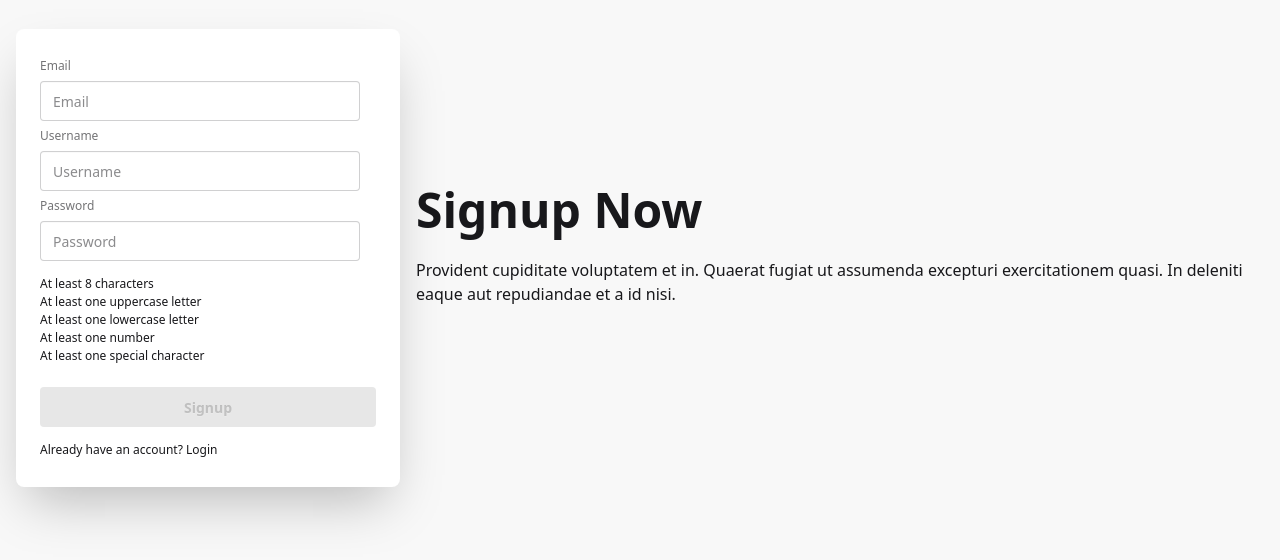
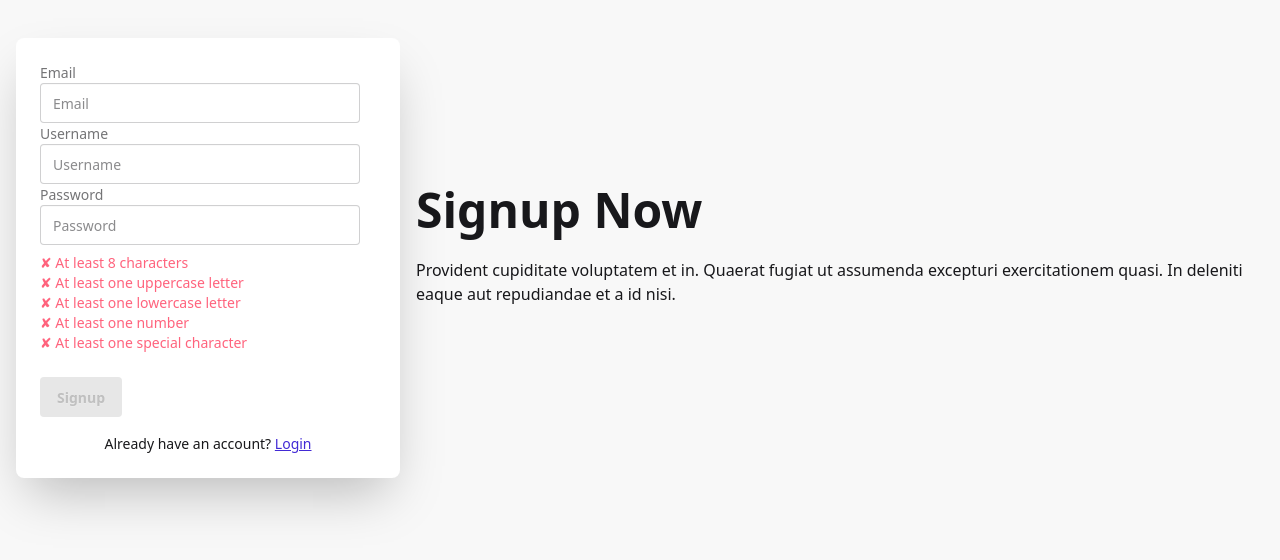
Before and after one commit to urkiddennn/fiber-test, a React (Vite) app in the folder client/: page /signup in a window 1280 px wide. Shown: the part 142-702 px from the top of the page. Built offline with nearby package versions, Linux system fonts and the light colour scheme.

Commit message:
Update: added style on password valdiations

```diff
--- a/client/src/components/Signup.jsx
+++ b/client/src/components/Signup.jsx
@@ -82,9 +82,29 @@ const Signup = () => {
         <div className="card bg-base-100 w-full max-w-sm shrink-0 shadow-2xl">
           <div className="card-body">
             <form onSubmit={handleSubmit}>
-              <fieldset className="fieldset">
-                {error && <p className="text-red-500 text-center">{error}</p>}
-                <label className="label">Email</label>
+              <fieldset>
+                {error && (
+                  <div className="alert alert-error mb-4">
+                    <svg
+                      xmlns="http://www.w3.org/2000/svg"
+                      className="stroke-current shrink-0 h-6 w-6"
+                      fill="none"
+                      viewBox="0 0 24 24"
+                    >
+                      <path
+                        strokeLinecap="round"
+                        strokeLinejoin="round"
+                        strokeWidth="2"
+                        d="M10 14l2-2m0 0l2-2m-2 2l-2-2m2 2l2 2m7-2a9 9 0 11-18 0 9 9 0 0118 0z"
+                      />
+                    </svg>
+                    <span>{error}</span>
+                  </div>
+                )}
+                <div className="form-control">
+                  <label className="label">
+                    <span className="label-text">Email</span>
+                  </label>
                   <input
                     type="email"
                     className="input input-bordered"
@@ -93,7 +113,11 @@ const Signup = () => {
                     onChange={handleChange}
                     placeholder="Email"
                   />
-                <label className="label">Username</label>
+                </div>
+                <div className="form-control">
+                  <label className="label">
+                    <span className="label-text">Username</span>
+                  </label>
                   <input
                     type="text"
                     className="input input-bordered"
@@ -102,7 +126,11 @@ const Signup = () => {
                     onChange={handleChange}
                     placeholder="Username"
                   />
-                <label className="label">Password</label>
+                </div>
+                <div className="form-control">
+                  <label className="label">
+                    <span className="label-text">Password</span>
+                  </label>
                   <input
                     type="password"
                     className="input input-bordered"
@@ -111,33 +139,50 @@ const Signup = () => {
                     onChange={handleChange}
                     placeholder="Password"
                   />
-                <ul className="validation-list mt-2">
-                  <li className={validation.length ? "valid" : "invalid"}>
-                    At least {minLength} characters
+                  <ul className="mt-2 text-sm">
+                    <li
+                      className={`flex items-center gap-2 ${validation.length ? "text-success" : "text-error"}`}
+                    >
+                      {validation.length ? "✔" : "✘"} At least {minLength}{" "}
+                      characters
                     </li>
-                  <li className={validation.uppercase ? "valid" : "invalid"}>
-                    At least one uppercase letter
+                    <li
+                      className={`flex items-center gap-2 ${validation.uppercase ? "text-success" : "text-error"}`}
+                    >
+                      {validation.uppercase ? "✔" : "✘"} At least one uppercase
+                      letter
                     </li>
-                  <li className={validation.lowercase ? "valid" : "invalid"}>
-                    At least one lowercase letter
+                    <li
+                      className={`flex items-center gap-2 ${validation.lowercase ? "text-success" : "text-error"}`}
+                    >
+                      {validation.lowercase ? "✔" : "✘"} At least one lowercase
+                      letter
                     </li>
-                  <li className={validation.number ? "valid" : "invalid"}>
-                    At least one number
+                    <li
+                      className={`flex items-center gap-2 ${validation.number ? "text-success" : "text-error"}`}
+                    >
+                      {validation.number ? "✔" : "✘"} At least one number
                     </li>
-                  <li className={validation.special ? "valid" : "invalid"}>
-                    At least one special character
+                    <li
+                      className={`flex items-center gap-2 ${validation.special ? "text-success" : "text-error"}`}
+                    >
+                      {validation.special ? "✔" : "✘"} At least one special
+                      character
                     </li>
                   </ul>
+                </div>
+                <div className="form-control mt-6">
                   <button
                     type="submit"
-                  className="btn btn-neutral mt-4"
+                    className="btn btn-neutral"
                     disabled={!isValid}
                   >
                     Signup
                   </button>
-                <p className="mt-2">
+                </div>
+                <p className="mt-4 text-center">
                   Already have an account?{" "}
-                  <Link to="/" className="link link-hover">
+                  <Link to="/" className="link link-primary">
                     Login
                   </Link>
                 </p>
```
Lines whose indentation alone changed are shown as unchanged.
